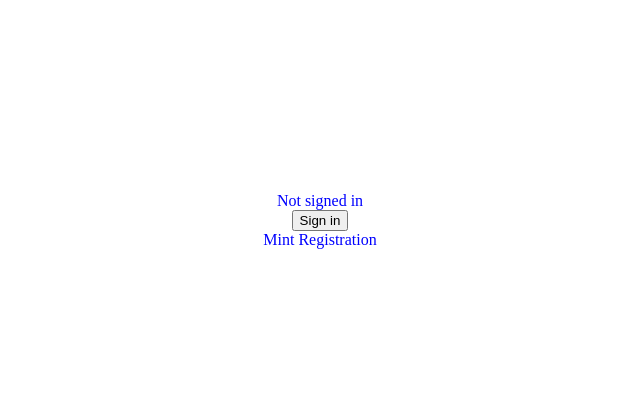
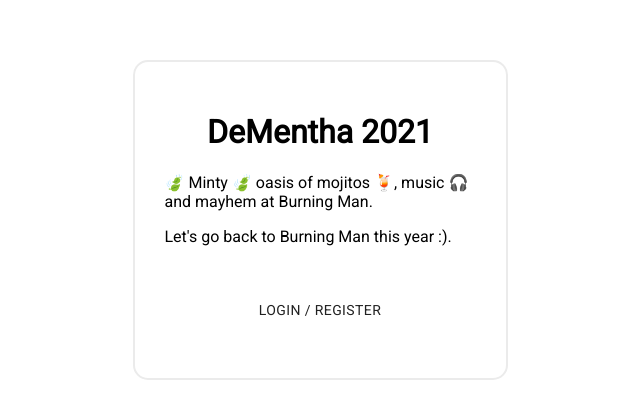
Before and after one commit to rajuashok/mint-app, a Next.js app: page / in a window 1280 px wide. Shown: the part 188-606 px from the top of the page, without its empty margins (320-960 px from the left). Built offline with nearby package versions, Linux system fonts and the light colour scheme; no server answers.

Commit message:
Prettyify and add Roboto

```diff
--- a/package.json
+++ b/package.json
@@ -10,8 +10,10 @@
     "migrate:dev": "npx prisma migrate dev --preview-feature"
   },
   "dependencies": {
+    "@material-ui/core": "^4.11.2",
     "@prisma/client": "^2.14.0",
     "final-form": "^4.20.1",
+    "fontsource-roboto": "^4.0.0",
     "format-string-by-pattern": "^1.2.1",
     "mongodb": "^3.6.3",
     "next": "9.5.5",
--- a/pages/_app.tsx
+++ b/pages/_app.tsx
@@ -1,7 +1,8 @@
 import App from 'next/app'
 import { ThemeProvider } from 'styled-components'
+import 'fontsource-roboto';
 
-const theme = {}
+const theme = {};
 
 export default class MyApp extends App {
     render() {
--- a/pages/index.tsx
+++ b/pages/index.tsx
@@ -6,6 +6,7 @@
   useSession
 } from 'next-auth/client'
 import Registration from '../components/registration';
+import Button from "@material-ui/core/Button";
 
 export default function Home() {
   const [session, loading] = useSession();
@@ -16,16 +17,22 @@
         <link rel="icon" href="/favicon.ico" />
       </Head>
       {!session && <>
-        Not signed in <br/>
-        <button onClick={() => {signIn()}}>Sign in</button>
+        <LoginPanel>
+          <div>
+            <CenteredHeader>DeMentha 2021</CenteredHeader>
+            <p>🍃 Minty 🍃 oasis of mojitos 🍹, music 🎧 and mayhem at Burning Man.</p>
+            <p>Let's go back to Burning Man this year :).</p>
+          </div>
+          <LoginButtonDiv>
+            <Button onClick={() => {signIn()}}>Login / Register</Button>
+          </LoginButtonDiv>
+        </LoginPanel>
       </>}
       {session && <>
         Signed in as {session.user.email} <br/>
-        <button onClick={() => {signOut()}}>Sign out</button>
+        <Button onClick={() => {signOut()}}>Sign out</Button>
         <Registration/>
       </>}
-
-      <span>Mint Registration</span>
 
     </Container>
   )
@@ -33,15 +40,38 @@
 
 const Container = styled.div`
   min-height: 100vh;
-  padding: 0 0.5rem;
+  max-width: 100vw;
   display: flex;
   flex-direction: column;
   justify-content: center;
   align-items: center;
-  color: blue;
-  /* font-family: 'EB Garamond'; */
-  /* font-weight: 400; */
-  /* font-size: 40px; */
+  font-family: Roboto;
+`;
+
+const LoginPanel = styled.div`
+  width: 375px;
+  height: 320px;
+  border: 2px solid #EBEBEB;
+  box-sizing: border-box;
+  border-radius: 15px;
+  padding: 30px;
+
+  display: flex;
+  flex-direction: column;
+  justify-content: space-between;
+  align-items: center;
+`;
+
+const CenteredHeader = styled.h1`
+  text-align: center;
+  width: 100%;
+`;
+
+const LoginButtonDiv = styled.div`
+  width: 100%;
+  display: flex;
+  justify-content: center;
+  margin-bottom: 20px;
 `;
 
 // const Wrapper = styled.div`
```
Also changed, not shown: 1 other file (tests, documents, lock files or other folders).
